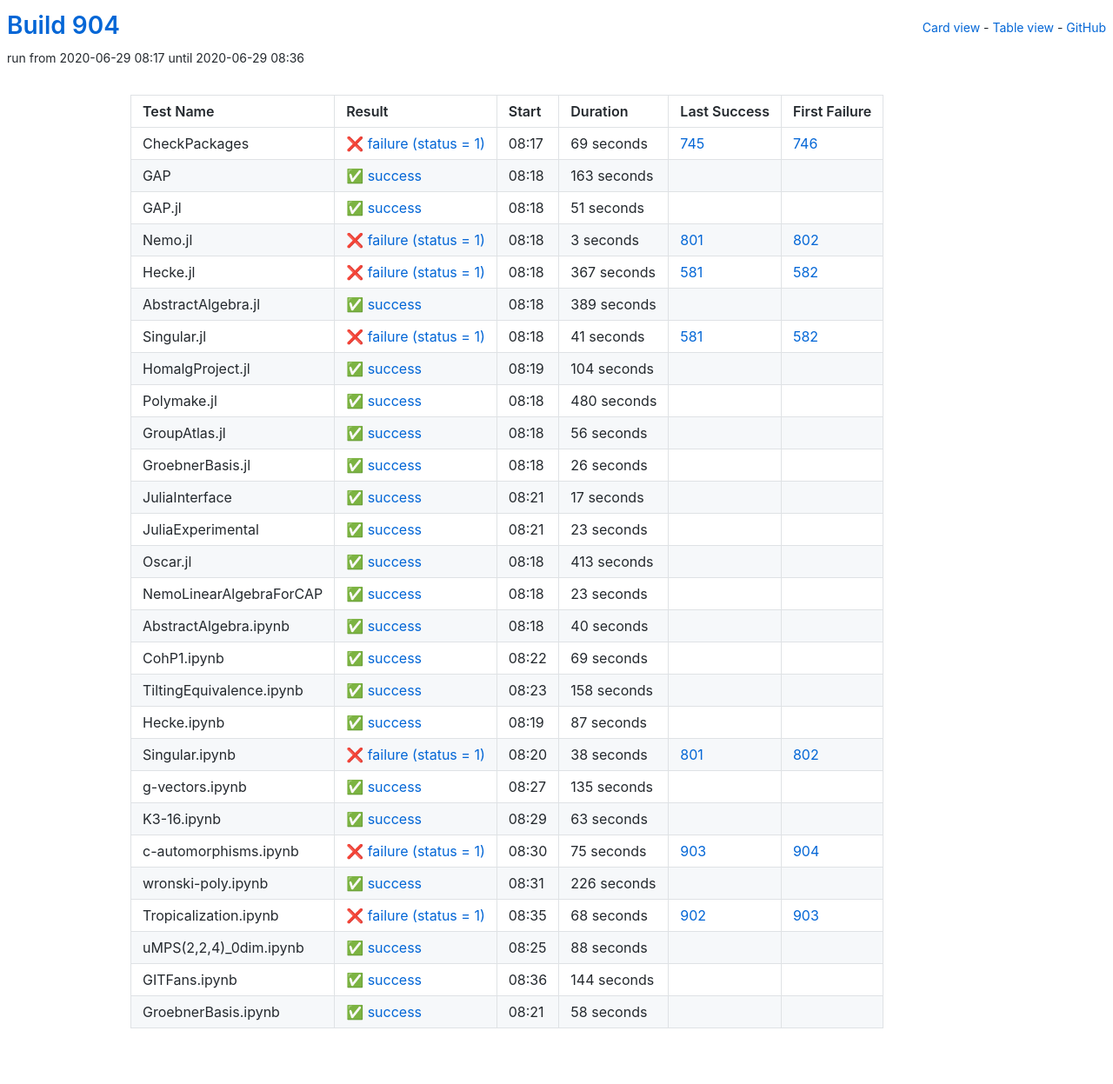
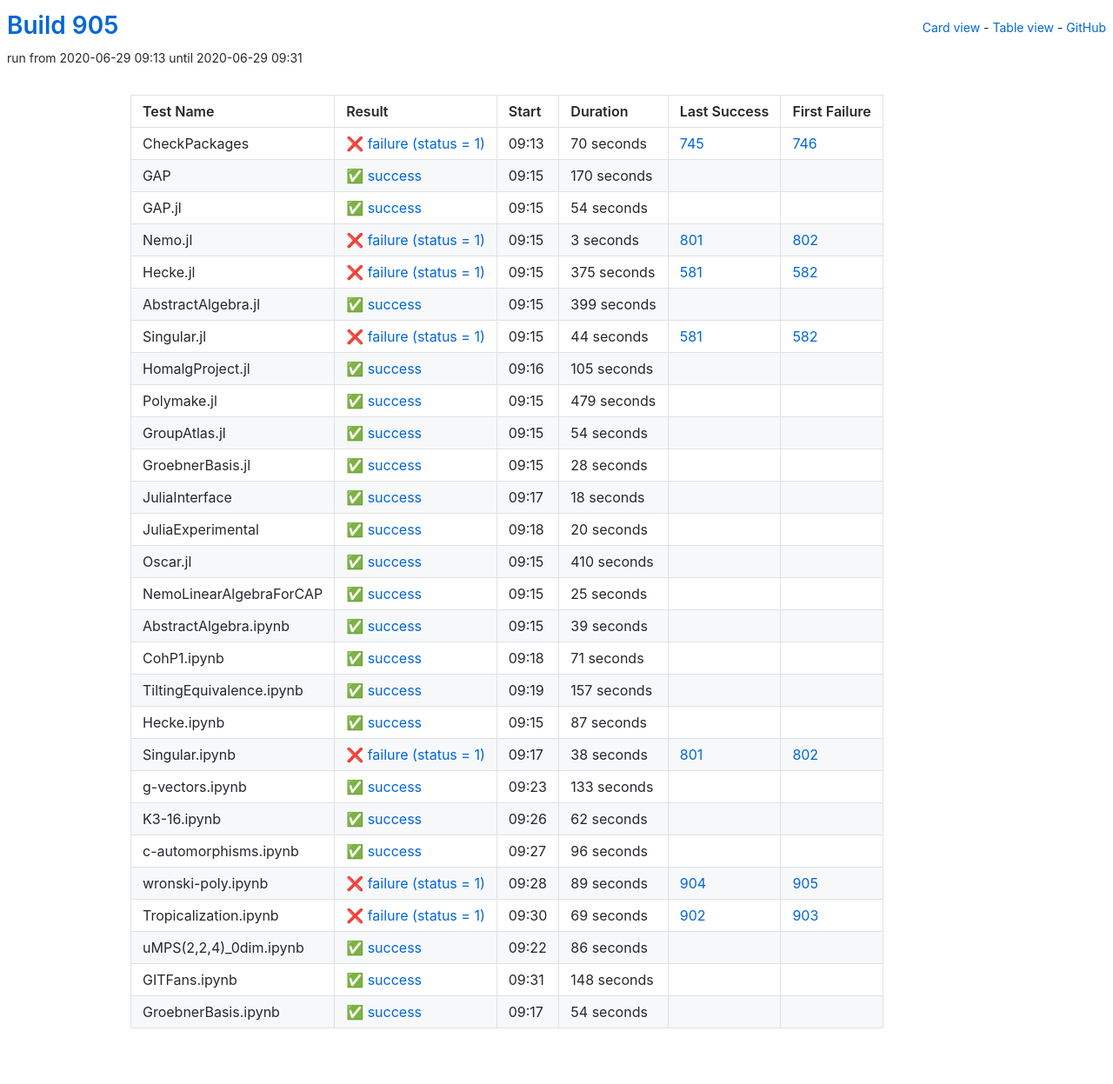
Before and after one commit to oscar-system/oscar-ci-status-1.4, a Jekyll site: the page built from table.html, in a window 1280 px wide. Shown: the whole page at 87% size. Built offline with Jekyll 4.4.1, drawn with Linux system fonts in a browser that asks for light colours.

Commit message:
Build #905

```diff
--- a/_data/ci.yml
+++ b/_data/ci.yml
@@ -1,6 +1,6 @@
 ---
-build: 904
-build_url: https://oscarci.mathematik.uni-kl.de/job/oscar-julia-1.4/904/
+build: 905
+build_url: https://oscarci.mathematik.uni-kl.de/job/oscar-julia-1.4/905/
 job: oscar-julia-1.4
 organization: oscar-system
 repo: oscar-ci-status-1.4
@@ -8,44 +8,44 @@ repourl: https://github.com/oscar-system/oscar-ci-status-1.4
 tests:
 - name: CheckPackages
   id: checkpackages
-  log: https://oscarci.mathematik.uni-kl.de/job/oscar-julia-1.4/904/artifact/logs/build-904/CheckPackages.log
-  start: 2020-06-29 08:17
+  log: https://oscarci.mathematik.uni-kl.de/job/oscar-julia-1.4/905/artifact/logs/build-905/CheckPackages.log
+  start: 2020-06-29 09:13
   success: false
   exitcode: 1
   status: failure
-  duration: 69
+  duration: 70
   last_success: 745
   last_success_url: https://oscarci.mathematik.uni-kl.de/job/oscar-julia-1.4/745/
   first_failure: 746
   first_failure_url: https://oscarci.mathematik.uni-kl.de/job/oscar-julia-1.4/746/
 - name: GAP
   id: gap
-  log: https://oscarci.mathematik.uni-kl.de/job/oscar-julia-1.4/904/artifact/logs/build-904/GAP.log
-  start: 2020-06-29 08:18
+  log: https://oscarci.mathematik.uni-kl.de/job/oscar-julia-1.4/905/artifact/logs/build-905/GAP.log
+  start: 2020-06-29 09:15
   success: true
   exitcode: 0
   status: success
-  duration: 163
+  duration: 170
   last_success: false
   last_success_url:
   first_failure: false
   first_failure_url:
 - name: GAP.jl
   id: gap-jl
-  log: https://oscarci.mathematik.uni-kl.de/job/oscar-julia-1.4/904/artifact/logs/build-904/GAP.jl.log
-  start: 2020-06-29 08:18
+  log: https://oscarci.mathematik.uni-kl.de/job/oscar-julia-1.4/905/artifact/logs/build-905/GAP.jl.log
+  start: 2020-06-29 09:15
   success: true
   exitcode: 0
   status: success
-  duration: 51
+  duration: 54
   last_success: false
   last_success_url:
   first_failure: false
   first_failure_url:
 - name: Nemo.jl
   id: nemo-jl
-  log: https://oscarci.mathematik.uni-kl.de/job/oscar-julia-1.4/904/artifact/logs/build-904/Nemo.jl.log
-  start: 2020-06-29 08:18
+  log: https://oscarci.mathematik.uni-kl.de/job/oscar-julia-1.4/905/artifact/logs/build-905/Nemo.jl.log
+  start: 2020-06-29 09:15
   success: false
   exitcode: 1
   status: failure
@@ -56,176 +56,176 @@ tests:
   first_failure_url: https://oscarci.mathematik.uni-kl.de/job/oscar-julia-1.4/802/
 - name: Hecke.jl
   id: hecke-jl
-  log: https://oscarci.mathematik.uni-kl.de/job/oscar-julia-1.4/904/artifact/logs/build-904/Hecke.jl.log
-  start: 2020-06-29 08:18
+  log: https://oscarci.mathematik.uni-kl.de/job/oscar-julia-1.4/905/artifact/logs/build-905/Hecke.jl.log
+  start: 2020-06-29 09:15
   success: false
   exitcode: 1
   status: failure
-  duration: 367
+  duration: 375
   last_success: 581
   last_success_url: https://oscarci.mathematik.uni-kl.de/job/oscar-julia-1.4/581/
   first_failure: 582
   first_failure_url: https://oscarci.mathematik.uni-kl.de/job/oscar-julia-1.4/582/
 - name: AbstractAlgebra.jl
   id: abstractalgebra-jl
-  log: https://oscarci.mathematik.uni-kl.de/job/oscar-julia-1.4/904/artifact/logs/build-904/AbstractAlgebra.jl.log
-  start: 2020-06-29 08:18
+  log: https://oscarci.mathematik.uni-kl.de/job/oscar-julia-1.4/905/artifact/logs/build-905/AbstractAlgebra.jl.log
+  start: 2020-06-29 09:15
   success: true
   exitcode: 0
   status: success
-  duration: 389
+  duration: 399
   last_success: false
   last_success_url:
   first_failure: false
   first_failure_url:
 - name: Singular.jl
   id: singular-jl
-  log: https://oscarci.mathematik.uni-kl.de/job/oscar-julia-1.4/904/artifact/logs/build-904/Singular.jl.log
-  start: 2020-06-29 08:18
+  log: https://oscarci.mathematik.uni-kl.de/job/oscar-julia-1.4/905/artifact/logs/build-905/Singular.jl.log
+  start: 2020-06-29 09:15
   success: false
   exitcode: 1
   status: failure
-  duration: 41
+  duration: 44
   last_success: 581
   last_success_url: https://oscarci.mathematik.uni-kl.de/job/oscar-julia-1.4/581/
   first_failure: 582
   first_failure_url: https://oscarci.mathematik.uni-kl.de/job/oscar-julia-1.4/582/
 - name: HomalgProject.jl
   id: homalgproject-jl
-  log: https://oscarci.mathematik.uni-kl.de/job/oscar-julia-1.4/904/artifact/logs/build-904/HomalgProject.jl.log
-  start: 2020-06-29 08:19
+  log: https://oscarci.mathematik.uni-kl.de/job/oscar-julia-1.4/905/artifact/logs/build-905/HomalgProject.jl.log
+  start: 2020-06-29 09:16
   success: true
   exitcode: 0
   status: success
-  duration: 104
+  duration: 105
   last_success: false
   last_success_url:
   first_failure: false
   first_failure_url:
 - name: Polymake.jl
   id: polymake-jl
-  log: https://oscarci.mathematik.uni-kl.de/job/oscar-julia-1.4/904/artifact/logs/build-904/Polymake.jl.log
-  start: 2020-06-29 08:18
+  log: https://oscarci.mathematik.uni-kl.de/job/oscar-julia-1.4/905/artifact/logs/build-905/Polymake.jl.log
+  start: 2020-06-29 09:15
   success: true
   exitcode: 0
   status: success
-  duration: 480
+  duration: 479
   last_success: false
   last_success_url:
   first_failure: false
   first_failure_url:
 - name: GroupAtlas.jl
   id: groupatlas-jl
-  log: https://oscarci.mathematik.uni-kl.de/job/oscar-julia-1.4/904/artifact/logs/build-904/GroupAtlas.jl.log
-  start: 2020-06-29 08:18
+  log: https://oscarci.mathematik.uni-kl.de/job/oscar-julia-1.4/905/artifact/logs/build-905/GroupAtlas.jl.log
+  start: 2020-06-29 09:15
   success: true
   exitcode: 0
   status: success
-  duration: 56
+  duration: 54
   last_success: false
   last_success_url:
   first_failure: false
   first_failure_url:
 - name: GroebnerBasis.jl
   id: groebnerbasis-jl
-  log: https://oscarci.mathematik.uni-kl.de/job/oscar-julia-1.4/904/artifact/logs/build-904/GroebnerBasis.jl.log
-  start: 2020-06-29 08:18
+  log: https://oscarci.mathematik.uni-kl.de/job/oscar-julia-1.4/905/artifact/logs/build-905/GroebnerBasis.jl.log
+  start: 2020-06-29 09:15
   success: true
   exitcode: 0
   status: success
-  duration: 26
+  duration: 28
   last_success: false
   last_success_url:
   first_failure: false
   first_failure_url:
 - name: JuliaInterface
   id: juliainterface
-  log: https://oscarci.mathematik.uni-kl.de/job/oscar-julia-1.4/904/artifact/logs/build-904/JuliaInterface.log
-  start: 2020-06-29 08:21
+  log: https://oscarci.mathematik.uni-kl.de/job/oscar-julia-1.4/905/artifact/logs/build-905/JuliaInterface.log
+  start: 2020-06-29 09:17
   success: true
   exitcode: 0
   status: success
-  duration: 17
+  duration: 18
   last_success: false
   last_success_url:
   first_failure: false
   first_failure_url:
 - name: JuliaExperimental
   id: juliaexperimental
-  log: https://oscarci.mathematik.uni-kl.de/job/oscar-julia-1.4/904/artifact/logs/build-904/JuliaExperimental.log
-  start: 2020-06-29 08:21
+  log: https://oscarci.mathematik.uni-kl.de/job/oscar-julia-1.4/905/artifact/logs/build-905/JuliaExperimental.log
+  start: 2020-06-29 09:18
   success: true
   exitcode: 0
   status: success
-  duration: 23
+  duration: 20
   last_success: false
   last_success_url:
   first_failure: false
   first_failure_url:
 - name: Oscar.jl
   id: oscar-jl
-  log: https://oscarci.mathematik.uni-kl.de/job/oscar-julia-1.4/904/artifact/logs/build-904/Oscar.jl.log
-  start: 2020-06-29 08:18
+  log: https://oscarci.mathematik.uni-kl.de/job/oscar-julia-1.4/905/artifact/logs/build-905/Oscar.jl.log
+  start: 2020-06-29 09:15
   success: true
   exitcode: 0
   status: success
-  duration: 413
+  duration: 410
   last_success: false
   last_success_url:
   first_failure: false
   first_failure_url:
 - name: NemoLinearAlgebraForCAP
   id: nemolinearalgebraforcap
-  log: https://oscarci.mathematik.uni-kl.de/job/oscar-julia-1.4/904/artifact/logs/build-904/NemoLinearAlgebraForCAP.log
-  start: 2020-06-29 08:18
+  log: https://oscarci.mathematik.uni-kl.de/job/oscar-julia-1.4/905/artifact/logs/build-905/NemoLinearAlgebraForCAP.log
+  start: 2020-06-29 09:15
   success: true
   exitcode: 0
   status: success
-  duration: 23
+  duration: 25
   last_success: false
   last_success_url:
   first_failure: false
   first_failure_url:
 - name: AbstractAlgebra.ipynb
   id: abstractalgebra-ipynb
-  log: https://oscarci.mathematik.uni-kl.de/job/oscar-julia-1.4/904/artifact/logs/build-904/AbstractAlgebra.ipynb.log
-  start: 2020-06-29 08:18
+  log: https://oscarci.mathematik.uni-kl.de/job/oscar-julia-1.4/905/artifact/logs/build-905/AbstractAlgebra.ipynb.log
+  start: 2020-06-29 09:15
   success: true
   exitcode: 0
   status: success
-  duration: 40
+  duration: 39
   last_success: false
   last_success_url:
   first_failure: false
   first_failure_url:
 - name: CohP1.ipynb
   id: cohp1-ipynb
-  log: https://oscarci.mathematik.uni-kl.de/job/oscar-julia-1.4/904/artifact/logs/build-904/CohP1.ipynb.log
-  start: 2020-06-29 08:22
+  log: https://oscarci.mathematik.uni-kl.de/job/oscar-julia-1.4/905/artifact/logs/build-905/CohP1.ipynb.log
+  start: 2020-06-29 09:18
   success: true
   exitcode: 0
   status: success
-  duration: 69
+  duration: 71
   last_success: false
   last_success_url:
   first_failure: false
   first_failure_url:
 - name: TiltingEquivalence.ipynb
   id: tiltingequivalence-ipynb
-  log: https://oscarci.mathematik.uni-kl.de/job/oscar-julia-1.4/904/artifact/logs/build-904/TiltingEquivalence.ipynb.log
-  start: 2020-06-29 08:23
+  log: https://oscarci.mathematik.uni-kl.de/job/oscar-julia-1.4/905/artifact/logs/build-905/TiltingEquivalence.ipynb.log
+  start: 2020-06-29 09:19
   success: true
   exitcode: 0
   status: success
-  duration: 158
+  duration: 157
   last_success: false
   last_success_url:
   first_failure: false
   first_failure_url:
 - name: Hecke.ipynb
   id: hecke-ipynb
-  log: https://oscarci.mathematik.uni-kl.de/job/oscar-julia-1.4/904/artifact/logs/build-904/Hecke.ipynb.log
-  start: 2020-06-29 08:19
+  log: https://oscarci.mathematik.uni-kl.de/job/oscar-julia-1.4/905/artifact/logs/build-905/Hecke.ipynb.log
+  start: 2020-06-29 09:15
   success: true
   exitcode: 0
   status: success
@@ -236,8 +236,8 @@ tests:
   first_failure_url:
 - name: Singular.ipynb
   id: singular-ipynb
-  log: https://oscarci.mathematik.uni-kl.de/job/oscar-julia-1.4/904/artifact/logs/build-904/Singular.ipynb.log
-  start: 2020-06-29 08:20
+  log: https://oscarci.mathematik.uni-kl.de/job/oscar-julia-1.4/905/artifact/logs/build-905/Singular.ipynb.log
+  start: 2020-06-29 09:17
   success: false
   exitcode: 1
   status: failure
@@ -248,96 +248,96 @@ tests:
   first_failure_url: https://oscarci.mathematik.uni-kl.de/job/oscar-julia-1.4/802/
 - name: g-vectors.ipynb
   id: g-vectors-ipynb
-  log: https://oscarci.mathematik.uni-kl.de/job/oscar-julia-1.4/904/artifact/logs/build-904/g-vectors.ipynb.log
-  start: 2020-06-29 08:27
+  log: https://oscarci.mathematik.uni-kl.de/job/oscar-julia-1.4/905/artifact/logs/build-905/g-vectors.ipynb.log
+  start: 2020-06-29 09:23
   success: true
   exitcode: 0
   status: success
-  duration: 135
+  duration: 133
   last_success: false
   last_success_url:
   first_failure: false
   first_failure_url:
 - name: K3-16.ipynb
   id: k3-16-ipynb
-  log: https://oscarci.mathematik.uni-kl.de/job/oscar-julia-1.4/904/artifact/logs/build-904/K3-16.ipynb.log
-  start: 2020-06-29 08:29
+  log: https://oscarci.mathematik.uni-kl.de/job/oscar-julia-1.4/905/artifact/logs/build-905/K3-16.ipynb.log
+  start: 2020-06-29 09:26
   success: true
   exitcode: 0
   status: success
-  duration: 63
+  duration: 62
   last_success: false
   last_success_url:
   first_failure: false
   first_failure_url:
 - name: c-automorphisms.ipynb
   id: c-automorphisms-ipynb
-  log: https://oscarci.mathematik.uni-kl.de/job/oscar-julia-1.4/904/artifact/logs/build-904/c-automorphisms.ipynb.log
-  start: 2020-06-29 08:30
-  success: false
-  exitcode: 1
-  status: failure
-  duration: 75
-  last_success: 903
-  last_success_url: https://oscarci.mathematik.uni-kl.de/job/oscar-julia-1.4/903/
-  first_failure: 904
-  first_failure_url: https://oscarci.mathematik.uni-kl.de/job/oscar-julia-1.4/904/
-- name: wronski-poly.ipynb
-  id: wronski-poly-ipynb
-  log: https://oscarci.mathematik.uni-kl.de/job/oscar-julia-1.4/904/artifact/logs/build-904/wronski-poly.ipynb.log
-  start: 2020-06-29 08:31
+  log: https://oscarci.mathematik.uni-kl.de/job/oscar-julia-1.4/905/artifact/logs/build-905/c-automorphisms.ipynb.log
+  start: 2020-06-29 09:27
   success: true
   exitcode: 0
   status: success
-  duration: 226
+  duration: 96
   last_success: false
   last_success_url:
   first_failure: false
   first_failure_url:
-- name: Tropicalization.ipynb
-  id: tropicalization-ipynb
-  log: https://oscarci.mathematik.uni-kl.de/job/oscar-julia-1.4/904/artifact/logs/build-904/Tropicalization.ipynb.log
-  start: 2020-06-29 08:35
+- name: wronski-poly.ipynb
+  id: wronski-poly-ipynb
+  log: https://oscarci.mathematik.uni-kl.de/job/oscar-julia-1.4/905/artifact/logs/build-905/wronski-poly.ipynb.log
+  start: 2020-06-29 09:28
   success: false
   exitcode: 1
   status: failure
-  duration: 68
+  duration: 89
+  last_success: 904
+  last_success_url: https://oscarci.mathematik.uni-kl.de/job/oscar-julia-1.4/904/
+  first_failure: 905
+  first_failure_url: https://oscarci.mathematik.uni-kl.de/job/oscar-julia-1.4/905/
+- name: Tropicalization.ipynb
+  id: tropicalization-ipynb
+  log: https://oscarci.mathematik.uni-kl.de/job/oscar-julia-1.4/905/artifact/logs/build-905/Tropicalization.ipynb.log
+  start: 2020-06-29 09:30
+  success: false
+  exitcode: 1
+  status: failure
+  duration: 69
   last_success: 902
   last_success_url: https://oscarci.mathematik.uni-kl.de/job/oscar-julia-1.4/902/
   first_failure: 903
   first_failure_url: https://oscarci.mathematik.uni-kl.de/job/oscar-julia-1.4/903/
 - name: uMPS(2,2,4)_0dim.ipynb
   id: umps-2-2-4-0dim-ipynb
-  log: https://oscarci.mathematik.uni-kl.de/job/oscar-julia-1.4/904/artifact/logs/build-904/uMPS-2-2-4-_0dim.ipynb.log
-  start: 2020-06-29 08:25
+  log: https://oscarci.mathematik.uni-kl.de/job/oscar-julia-1.4/905/artifact/logs/build-905/uMPS-2-2-4-_0dim.ipynb.log
+  start: 2020-06-29 09:22
   success: true
   exitcode: 0
   status: success
-  duration: 88
+  duration: 86
   last_success: false
   last_success_url:
   first_failure: false
   first_failure_url:
 - name: GITFans.ipynb
   id: gitfans-ipynb
-  log: https://oscarci.mathematik.uni-kl.de/job/oscar-julia-1.4/904/artifact/logs/build-904/GITFans.ipynb.log
-  start: 2020-06-29 08:36
+  log: https://oscarci.mathematik.uni-kl.de/job/oscar-julia-1.4/905/artifact/logs/build-905/GITFans.ipynb.log
+  start: 2020-06-29 09:31
   success: true
   exitcode: 0
   status: success
-  duration: 144
+  duration: 148
   last_success: false
   last_success_url:
   first_failure: false
   first_failure_url:
 - name: GroebnerBasis.ipynb
   id: groebnerbasis-ipynb
-  log: https://oscarci.mathematik.uni-kl.de/job/oscar-julia-1.4/904/artifact/logs/build-904/GroebnerBasis.ipynb.log
-  start: 2020-06-29 08:21
+  log: https://oscarci.mathematik.uni-kl.de/job/oscar-julia-1.4/905/artifact/logs/build-905/GroebnerBasis.ipynb.log
+  start: 2020-06-29 09:17
   success: true
   exitcode: 0
   status: success
-  duration: 58
+  duration: 54
   last_success: false
   last_success_url:
   first_failure: false
```
Also changed, not shown: README.md.
